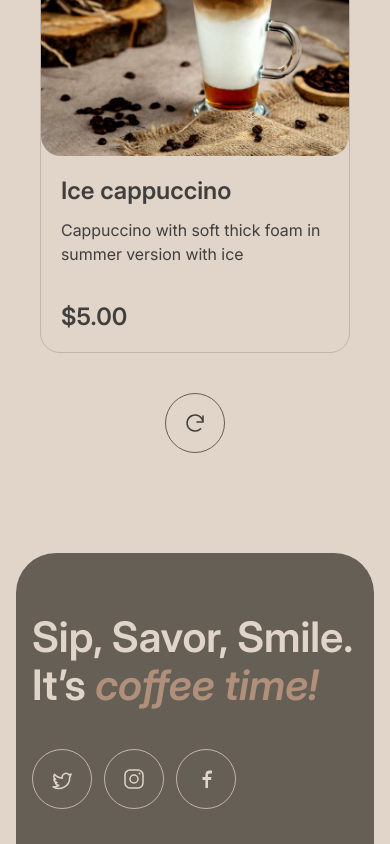
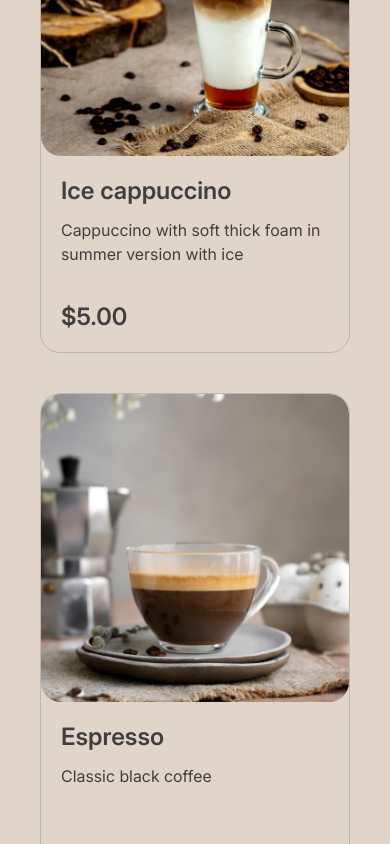
Before and after one commit to PashaOlizarevich/rsschool-landing-page, a website: page menu.html in a window 390 px wide. Both pictures are taken after a click on the button "Show more products". Shown: the part 2164-3008 px from the top of the page. Drawn offline with Linux system fonts and the light colour scheme.

Commit message:
feat: enable tea and dessert menu categories

```diff
--- a/src/script.js
+++ b/src/script.js
@@ -81,7 +81,7 @@
     description.className = "product-card__description";
     price.className = "product-card__price";
 
-    image.src = `public/assets/menu/coffee/coffee-${index + 1}.jpg`;
+    image.src = `public/assets/menu/${product.category}/${product.category}-${index + 1}.jpg`;
     image.alt = `${product.name} from the Coffee House menu`;
     image.width = 340;
     image.height = 340;
@@ -101,6 +101,9 @@
 
   async function initializeCatalog() {
     const menuList = document.querySelector("#menu-list");
+    const menuPanel = document.querySelector("#menu-panel");
+    const tabs = [...document.querySelectorAll(".menu-tab[data-category]")];
+    const loadMore = document.querySelector("[data-load-more]");
 
     if (!menuList) {
       return;
@@ -114,12 +117,80 @@
       }
 
       const products = await response.json();
-      const coffeeProducts = products
-        .filter((product) => product.category === "coffee")
-        .slice(0, 8);
-      const cards = coffeeProducts.map(createProductCard);
+      const compactLayout = window.matchMedia("(max-width: 768px)");
+      let activeCategory = "coffee";
+      let expanded = false;
 
-      menuList.replaceChildren(...cards);
+      function updateVisibleCards() {
+        const cards = [...menuList.children];
+
+        cards.forEach((card, index) => {
+          card.hidden = compactLayout.matches && !expanded && index >= 4;
+        });
+
+        if (loadMore) {
+          loadMore.hidden = !compactLayout.matches || expanded || cards.length <= 4;
+        }
+      }
+
+      function selectCategory(category) {
+        activeCategory = category;
+        expanded = false;
+
+        tabs.forEach((tab) => {
+          const selected = tab.dataset.category === activeCategory;
+
+          tab.classList.toggle("menu-tab--active", selected);
+          tab.setAttribute("aria-selected", String(selected));
+          tab.tabIndex = selected ? 0 : -1;
+        });
+
+        menuPanel?.setAttribute("aria-labelledby", `category-${activeCategory}`);
+        menuList.replaceChildren(
+          ...products.filter((product) => product.category === activeCategory).map(createProductCard),
+        );
+        updateVisibleCards();
+      }
+
+      tabs.forEach((tab, index) => {
+        tab.addEventListener("click", () => selectCategory(tab.dataset.category));
+        tab.addEventListener("keydown", (event) => {
+          let nextIndex;
+
+          switch (event.key) {
+            case "ArrowRight":
+              nextIndex = (index + 1) % tabs.length;
+              break;
+            case "ArrowLeft":
+              nextIndex = (index - 1 + tabs.length) % tabs.length;
+              break;
+            case "Home":
+              nextIndex = 0;
+              break;
+            case "End":
+              nextIndex = tabs.length - 1;
+              break;
+            default:
+              return;
+          }
+
+          event.preventDefault();
+          selectCategory(tabs[nextIndex].dataset.category);
+          tabs[nextIndex].focus();
+        });
+      });
+
+      loadMore?.addEventListener("click", () => {
+        expanded = true;
+        updateVisibleCards();
+      });
+
+      compactLayout.addEventListener("change", () => {
+        expanded = false;
+        updateVisibleCards();
+      });
+
+      selectCategory(activeCategory);
     } catch (error) {
       console.error("Unable to load the Coffee House catalog.", error);
     }
--- a/src/styles/pages/menu.css
+++ b/src/styles/pages/menu.css
@@ -38,6 +38,11 @@
   justify-self: center;
 }
 
+.menu-list > li[hidden],
+.menu__load-more[hidden] {
+  display: none;
+}
+
 @media (max-width: 1100px) {
   .menu-list {
     grid-template-columns: repeat(2, minmax(0, 1fr));
@@ -45,10 +50,6 @@
 }
 
 @media (max-width: 768px) {
-  .menu-list > li:nth-child(n + 5) {
-    display: none;
-  }
-
   .menu__load-more {
     display: grid;
   }
```
